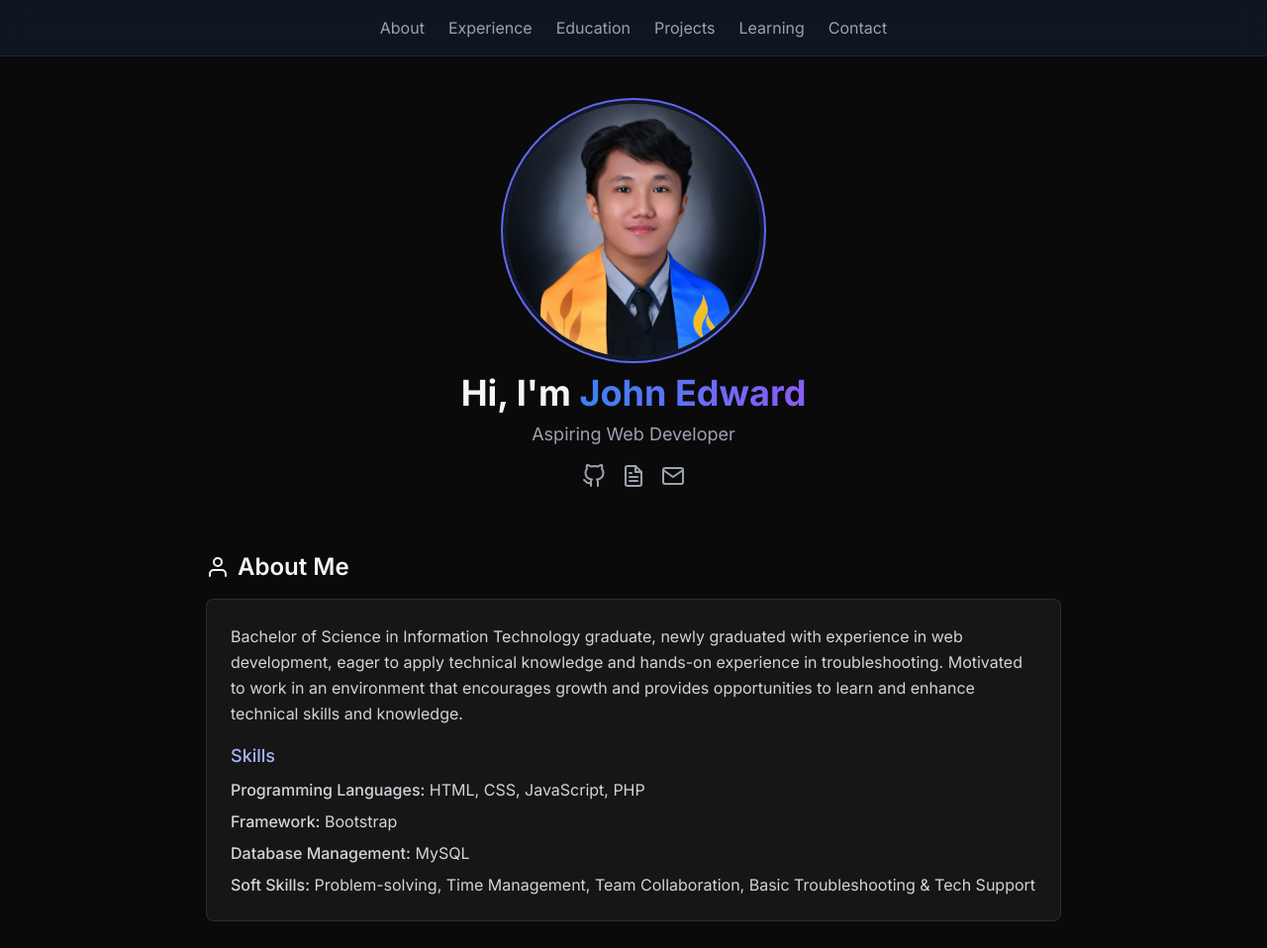
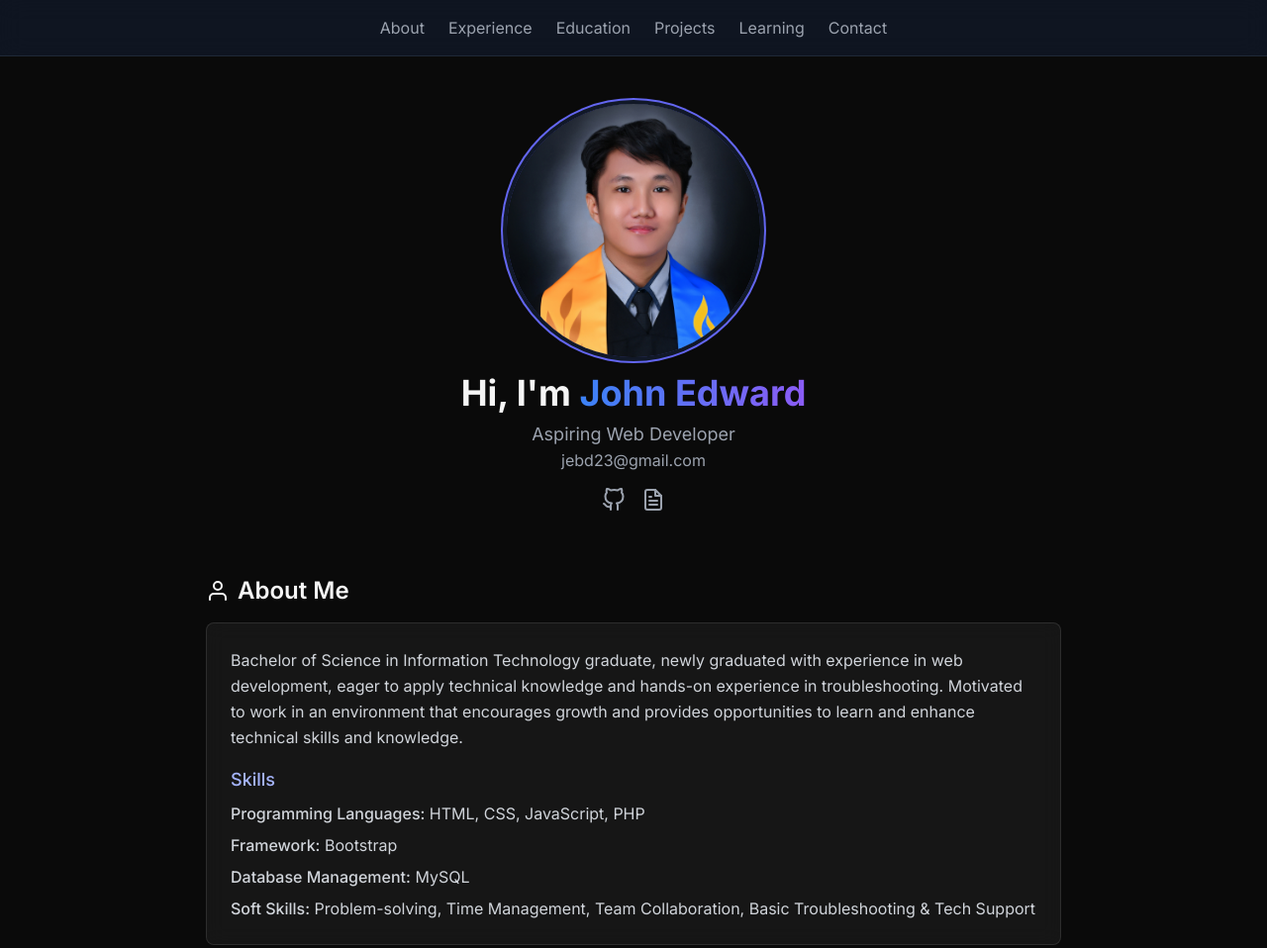
Before and after one commit to JhnEdwrd/Portfolio, a plain HTML site: page index.html in a window 1280 px wide. Shown: the top 958 px of the page at 99% size. Drawn offline with nearby package versions, Linux system fonts and the light colour scheme.

Commit message:
Update index.html

```diff
--- a/index.html
+++ b/index.html
@@ -56,6 +56,7 @@
             </div>
             <h1 class="text-4xl font-bold mb-2">Hi, I'm <span class="gradient-text">John Edward</span></h1>
             <p class="text-gray-400 text-lg">Aspiring Web Developer</p>
+            <p class="text-gray-400 text-base">jebd23@gmail.com</p>
             <div class="flex space-x-4 mt-4">
                 <a href="https://github.com/JhnEdwrd" class="text-gray-400 hover:text-indigo-400 transition-colors group relative">
                     <i data-feather="github"></i>
@@ -64,10 +65,6 @@
                 <a href="Dacanay-John Edward Resume.pdf" class="text-gray-400 hover:text-blue-400 transition-colors group relative">
                     <i data-feather="file-text"></i>
                     <span class="absolute -bottom-7 left-1/2 -translate-x-1/2 bg-gray-800 text-white text-xs px-2 py-1 rounded opacity-0 group-hover:opacity-100 transition-opacity whitespace-nowrap">Resume</span>
-                </a>
-                <a href="mailto:jebd23@gmail.com" class="text-gray-400 hover:text-red-400 transition-colors group relative">
-                    <i data-feather="mail"></i>
-                    <span class="absolute -bottom-7 left-1/2 -translate-x-1/2 bg-gray-800 text-white text-xs px-2 py-1 rounded opacity-0 group-hover:opacity-100 transition-opacity whitespace-nowrap">Email</span>
                 </a>
             </div>
         </header>
```
